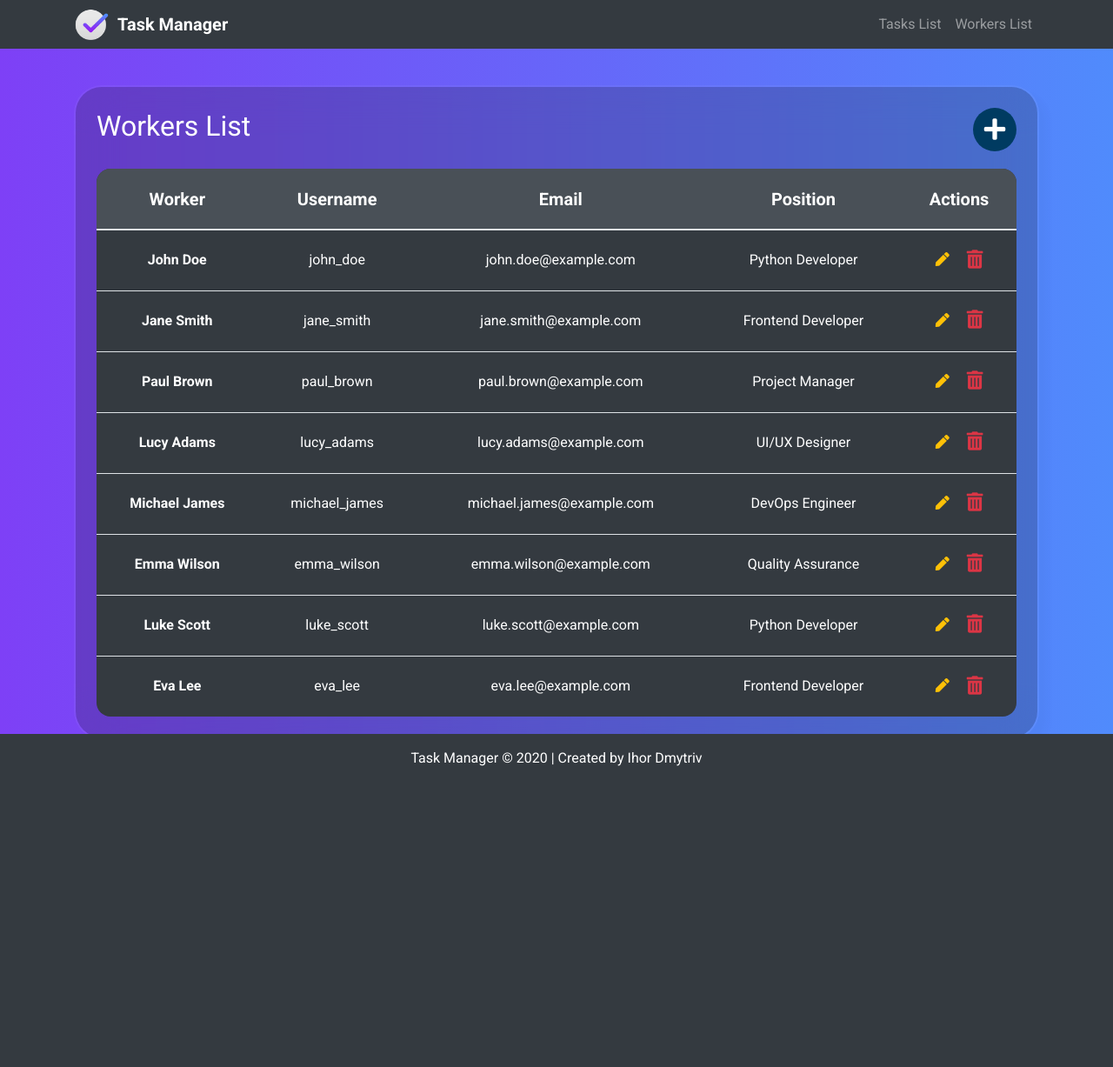
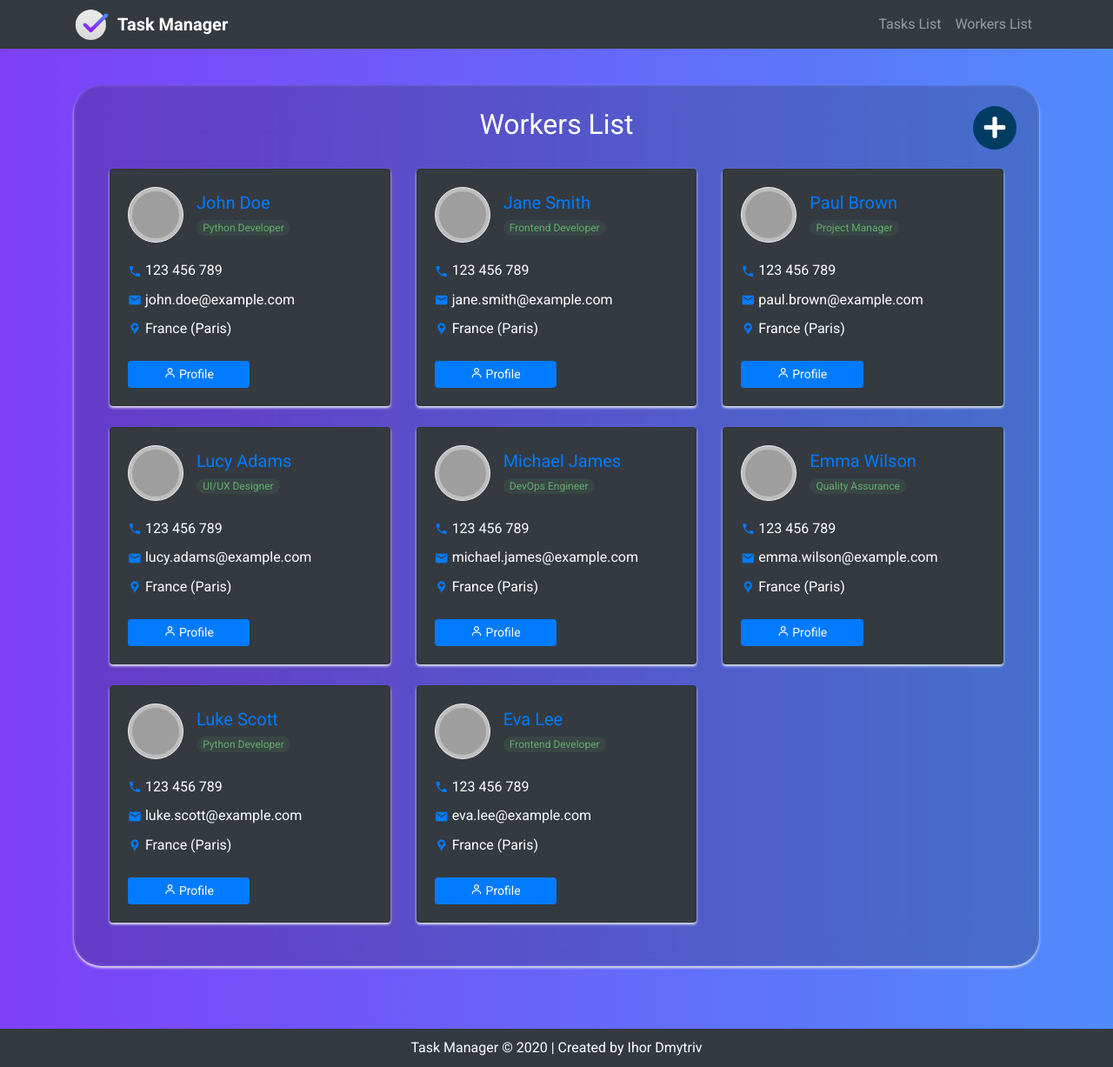
Before and after one commit to IhorDmytriv/task-manager, a Django app: template templates/task_board/worker_list.html in a window 1280 px wide. Shown: the whole page at 87% size. Before the commit the page ends 881 px from the top, so only its background shows below. Run offline with Django 5.2, Linux system fonts and the light colour scheme; data comes from the database, SQL or seed files in the repository; tables that the repository leaves empty hold one stand-in row (values such as "Sample post"); the template is opened without the code that fills it: values that come from a table or form of the project are taken from there, most other values are stand-ins (such as "Sample title", 1, 10 or a date in 2020); some libraries are stand-ins or nearby versions; grey boxes are pictures that could not be loaded.

Commit message:
Update WorkerListView template and adjust footer position for better alignment

```diff
--- a/static/css/styles.css
+++ b/static/css/styles.css
@@ -1,7 +1,21 @@
+* {
+    box-sizing: border-box;
+}
+
 body {
     background-color: #f8f9fa;
     padding-top: 50px;
+    margin: 0;
     font-family: 'Roboto', sans-serif;
+    height: 100%;
+    min-height: 100vh;
+    display: flex;
+    flex-direction: column;
+    overflow-x: hidden;
+}
+
+.wrapper {
+    flex: 1;
 }
 
 h1 {
@@ -104,7 +118,8 @@ h1 {
 }
 
 footer {
-    position: absolute;
-    bottom: -100px;
+    text-align: center;
+    padding: 10px;
     width: 100%;
+    margin-top: auto;
 }
--- /dev/null
+++ b/static/css/styles_worker_list.css
@@ -0,0 +1,65 @@
+.card {
+    margin-bottom: 24px;
+    box-shadow: 0 2px 3px #e4e8f0;
+}
+.card {
+    position: relative;
+    display: flex;
+    flex-direction: column;
+    min-width: 0;
+    word-wrap: break-word;
+    background-clip: border-box;
+}
+.avatar-md {
+    height: 4rem;
+    width: 4rem;
+}
+.rounded-circle {
+    border-radius: 50%!important;
+}
+.img-thumbnail {
+    padding: 0.25rem;
+    background-color: #bebebf;
+    border: 1px solid #eff0f2;
+    border-radius: 0.75rem;
+}
+.avatar-title {
+    align-items: center;
+    background-color: #3b76e1;
+    color: #fff;
+    display: flex;
+    font-weight: 500;
+    height: 100%;
+    justify-content: center;
+    width: 100%;
+}
+.bg-soft-primary {
+    background-color: rgba(59,118,225,.25)!important;
+}
+a {
+    text-decoration: none!important;
+}
+
+.badge-soft-success {
+    color: #63ad6f !important;
+    background-color: rgba(99,173,111,.1);
+}
+.mb-0 {
+    margin-bottom: 0!important;
+}
+.badge {
+    display: inline-block;
+    padding: 0.25em 0.6em;
+    font-size: 75%;
+    font-weight: 500;
+    line-height: 1;
+    color: #fff;
+    text-align: center;
+    white-space: nowrap;
+    vertical-align: baseline;
+    border-radius: 0.75rem;
+}
+
+.flex-1 {
+    margin-left: 15px;
+}
--- a/templates/base.html
+++ b/templates/base.html
@@ -14,11 +14,14 @@
   <link rel="icon" href="{% static 'images/task_manager_icon.png' %}" type="image/x-icon">
   <link rel="stylesheet" href="{% static 'css/styles.css' %}">
 
+  {% block head %}
+  {% endblock %}
+
 </head>
 <body>
   {% include "includes/navbar.html" %}
 
-  <section class="min-vh-100 gradient-custom-2">
+  <section class="min-vh-100 gradient-custom-2 wrapper">
     <div class="container py-5 h-100">
       <div class="row d-flex justify-content-center align-items-center h-100">
         <div class="col-md-12 col-xl-14">
--- a/templates/includes/footer.html
+++ b/templates/includes/footer.html
@@ -1,5 +1,5 @@
 {% block footer %}
-<footer class="bg-dark text-center text-white py-3 mt-4">
+<footer class="bg-dark text-center text-white">
   <p class="mb-0">Task Manager &copy; {{ current_year }} | Created by Ihor Dmytriv</p>
 </footer>
 {% endblock %}
--- a/templates/task_board/worker_list.html
+++ b/templates/task_board/worker_list.html
@@ -2,64 +2,46 @@
 
 {% block title %}Task Manager Workers{% endblock %}
 
+{% block head %}
+  {% load static %}
+  <link rel="stylesheet" href="https://cdnjs.cloudflare.com/ajax/libs/boxicons/2.1.0/css/boxicons.min.css" integrity="sha512-pVCM5+SN2+qwj36KonHToF2p1oIvoU3bsqxphdOIWMYmgr4ZqD3t5DjKvvetKhXGc/ZG5REYTT6ltKfExEei/Q==" crossorigin="anonymous" referrerpolicy="no-referrer" />
+  <link rel="stylesheet" href="https://cdnjs.cloudflare.com/ajax/libs/MaterialDesign-Webfont/5.3.45/css/materialdesignicons.css" integrity="sha256-NAxhqDvtY0l4xn+YVa6WjAcmd94NNfttjNsDmNatFVc=" crossorigin="anonymous" />
+  <link rel="stylesheet" href="{% static 'css/styles_worker_list.css' %}">
+{% endblock %}
+
 {% block content %}
 <!-- Table name -->
-<div class="d-flex justify-content-between align-items-center">
-  <h2>Workers List</h2>
-  <a href="#" class="btn-circle" data-toggle="tooltip" title="Add New Worker">
-    <i class="fas fa-plus"></i>
-  </a>
-</div>
-<!-- Table name -->
-
-<table class="table text-white mb-0 table-custom">
-  <thead>
-    <tr>
-      <th scope="col" class="text-center">Worker</th>
-      <th scope="col" class="text-center">Username</th>
-      <th scope="col" class="text-center">Email</th>
-      <th scope="col" class="text-center">Position</th>
-      <th scope="col" class="text-center">Actions</th>
-    </tr>
-  </thead>
-  <tbody>
-    {% for worker in worker_list %}
-      <tr class="font-weight-normal">
-
-        <!-- Worker name -->
-        <th class="align- text-center">
-          <span class="ms-2">{{ worker.first_name }} {{worker.last_name }}</span>
-        </th>
-        <!-- Worker name -->
-
-        <!-- Worker username -->
-        <td class="align-middle text-center">{{ worker.username }}</td>
-        <!-- Worker username -->
-
-        <!-- Worker Email -->
-        <td class="align-middle text-center">{{ worker.email }}</td>
-        <!-- Worker Email -->
-
-        <!-- Worker Position -->
-        <td class="align-middle text-center">{{ worker.position }}</td>
-        <!-- Worker Position -->
-
-        <!-- Worker Actions -->
-        <td class="align-middle text-center">
-          <a href="#" class="px-2" data-toggle="tooltip" title="Edit">
-            <i class="fas fa-pen text-warning"></i>
-          </a>
-          <a href="#" class="px-2" data-toggle="tooltip" title="Remove">
-            <i class="fas fa-trash-alt fa-lg text-danger"></i>
-          </a>
-        </td>
-        <!-- Worker Actions -->
-      </tr>
-    {% empty %}
-      <tr>
-        <td colspan="6" class="text-center text-muted display-4">No worker registered yet.</td>
-      </tr>
-    {% endfor %}
-  </tbody>
-</table>
+  <div class="d-flex position-relative justify-content-center align-items-center">
+    <h2 class="text-center w-100">Workers List</h2>
+    <a href="#" class="btn-circle position-absolute" style="right: 0;" data-toggle="tooltip" title="Add New Worker">
+      <i class="fas fa-plus"></i>
+    </a>
+  </div>
+  <div class="container mt-4">
+    <div class="row">
+      {% for worker in worker_list %}
+        <div class="col-xl-4 col-sm-6">
+          <div class="card bg-dark text-white">
+            <div class="card-body">
+              <div class="d-flex align-items-center">
+                <div><img src="https://bootdey.com/img/Content/avatar/avatar1.png" alt="" class="avatar-md rounded-circle img-thumbnail" /></div>
+                <div class="flex-1 ms-3">
+                  <h5 class="font-size-16 mb-1"><a href="#">{{ worker.first_name }} {{ worker.last_name }}</a></h5>
+                  <span class="badge badge-soft-success mb-0">{{ worker.position }}</span>
+                </div>
+              </div>
+              <div class="mt-3 pt-1">
+                <p class="mb-0"><i class="mdi mdi-phone font-size-15 align-middle pe-2 text-primary"></i> 123 456 789</p>
+                <p class="mb-0 mt-2"><i class="mdi mdi-email font-size-15 align-middle pe-2 text-primary"></i> {{ worker.email }}</p>
+                <p class="mb-0 mt-2"><i class="mdi mdi-google-maps font-size-15 align-middle pe-2 text-primary"></i> France (Paris)</p>
+              </div>
+              <div class="d-flex gap-2 pt-4">
+                <button type="button" class="btn btn-primary btn-sm w-50"><i class="bx bx-user me-1"></i> Profile</button>
+              </div>
+            </div>
+          </div>
+        </div>
+      {% endfor %}
+    </div>
+  </div>
 {% endblock %}
```
